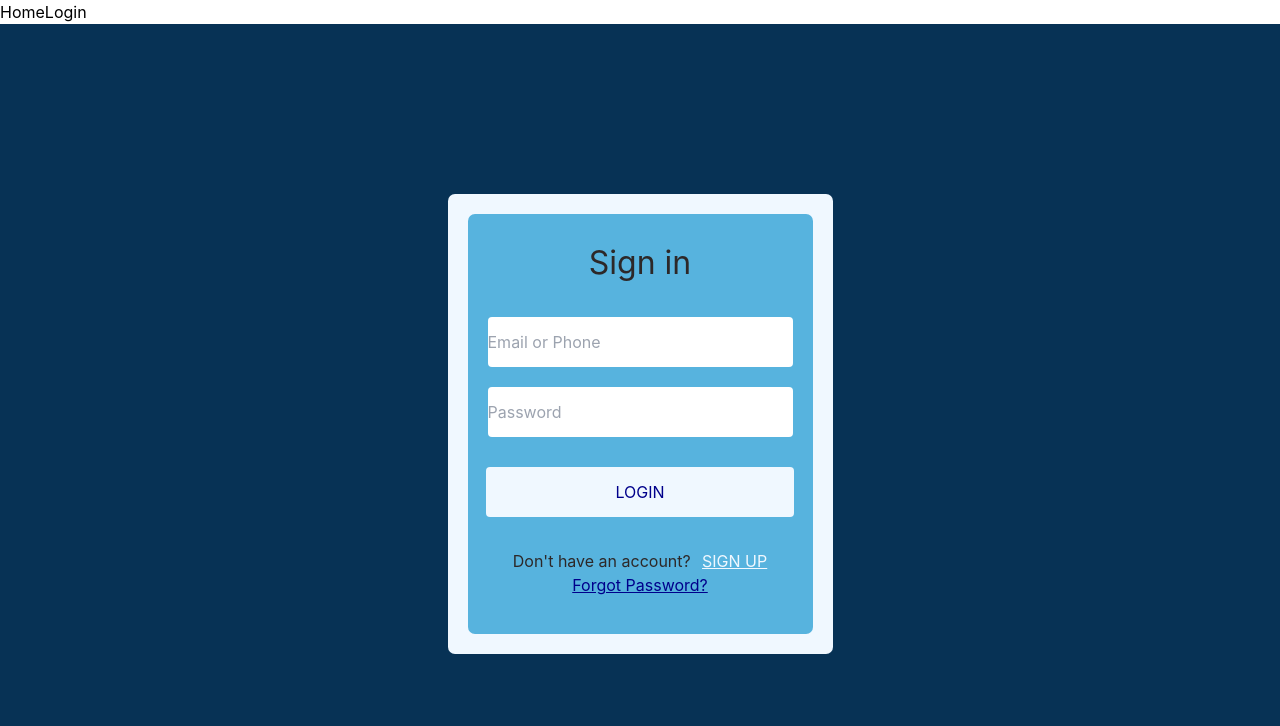
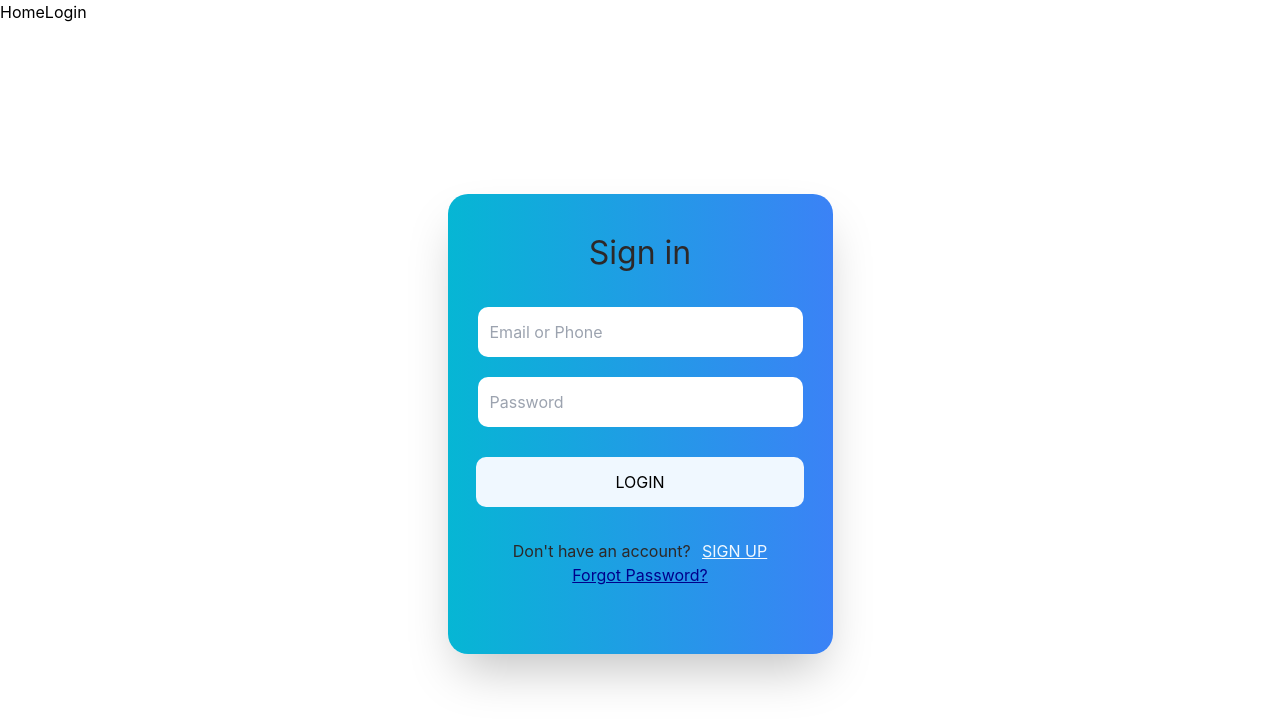
Before and after one commit to dmrlobo2002/Schedule-a-Doc, a React (Create React App) app in the folder frontend/: page /login in a window 1280 px wide. Shown: the top 726 px of the page. Built offline with nearby package versions, Linux system fonts and the light colour scheme.

Commit message:
little aesthetic tweaks for login page

```diff
--- a/frontend/src/components/pages/Login.css
+++ b/frontend/src/components/pages/Login.css
@@ -5,26 +5,27 @@
     display: flex;
     justify-content: center;
     align-items: center;
-    background-color: rgb(7, 50, 85);
+    background-color: white;
 }
 
 .outerBox{
     width: 385px;
     height: 460px;
-    background-color:aliceblue;
+    /* background-color:aliceblue; */
     padding: 20px;
-    border-radius: 7px;
+    border-radius: 20px;
+    background-color: bg-gradient-to-r from-cyan-500 to-blue-500
 
 }
 
 
-.innerBox{
+/* .innerBox{
     width: 345px;
     height: 420px;
     background-color:rgb(87, 179, 222);
     padding: 10px;
     border-radius: 7px;
-}
+} */
 
 .Signin{
     display: flex;
@@ -45,7 +46,7 @@
     height: 50px;
     border-width: 1;
     margin-bottom: 20px;
-    border-radius: 4px;
+    border-radius: 10px;
 }
 
 .InPassword {
@@ -53,16 +54,16 @@
     height: 50px;
     border-width: 1;
     margin-bottom: 20px;
-    border-radius: 4px;
+    border-radius: 10px;
 }
 
 .loginButton{
     width: 95%;
     height: 50px;
     background-color: aliceblue;
-    color: darkblue;
+    color: black;
     font: bold;
-    border-radius: 4px;
+    border-radius: 10px;
 
 }
 
--- a/frontend/src/components/pages/Login.tsx
+++ b/frontend/src/components/pages/Login.tsx
@@ -4,12 +4,12 @@ import './Login.css';
 export const Login = () => {
   return(
     <div className="Login">
-      <div className="outerBox">
+      <div className="outerBox bg-gradient-to-r from-cyan-500 to-blue-500 shadow-2xl">
         <div className="innerBox">
          <div className="Signin"> Sign in</div>
         <div className="inputs">
-          <input className="InEmail" placeholder="Email or Phone"/>
-            <input type={"password"} className="InPassword" placeholder="Password" />
+          <input className="InEmail pl-3" placeholder="Email or Phone"/>
+            <input type={"password"} className="InPassword pl-3" placeholder="Password" />
         </div>
         <div style={{display:"flex", justifyContent: "center"}}>
           <button className="loginButton">LOGIN</button>
```
